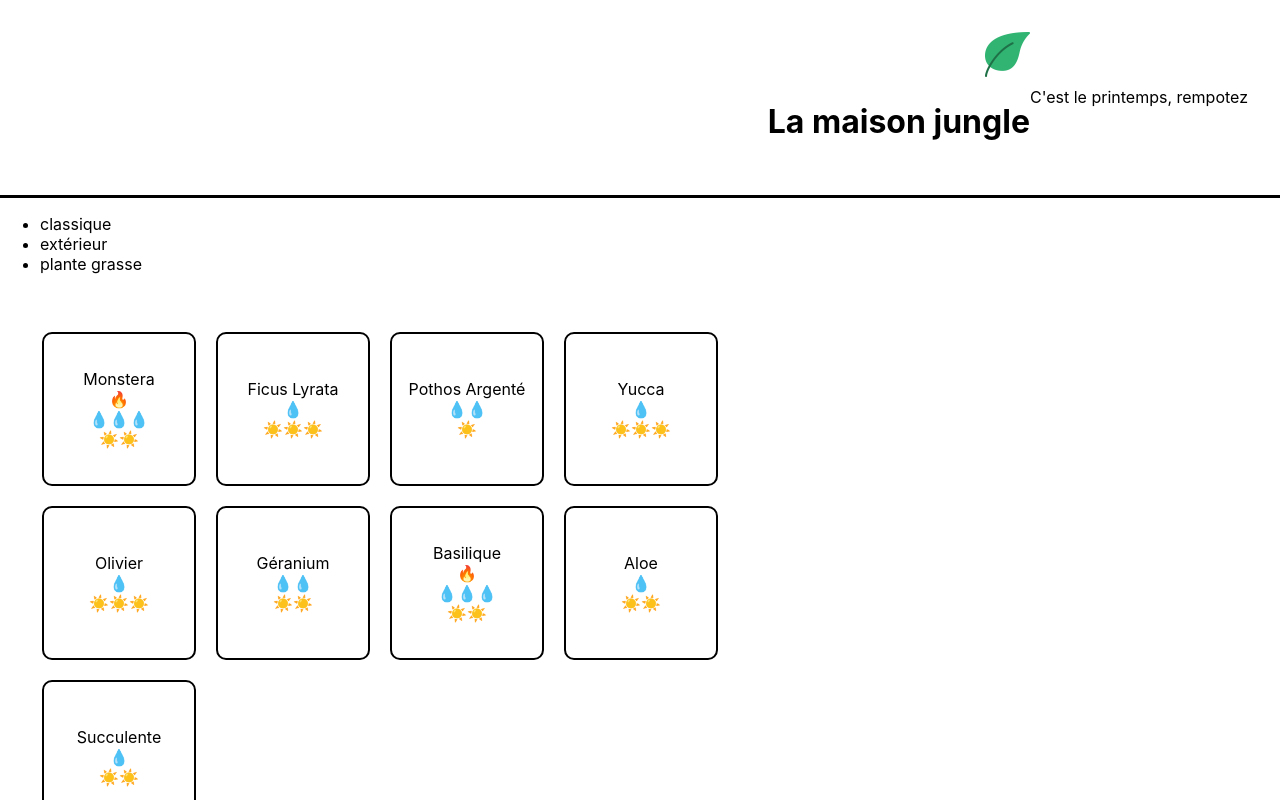
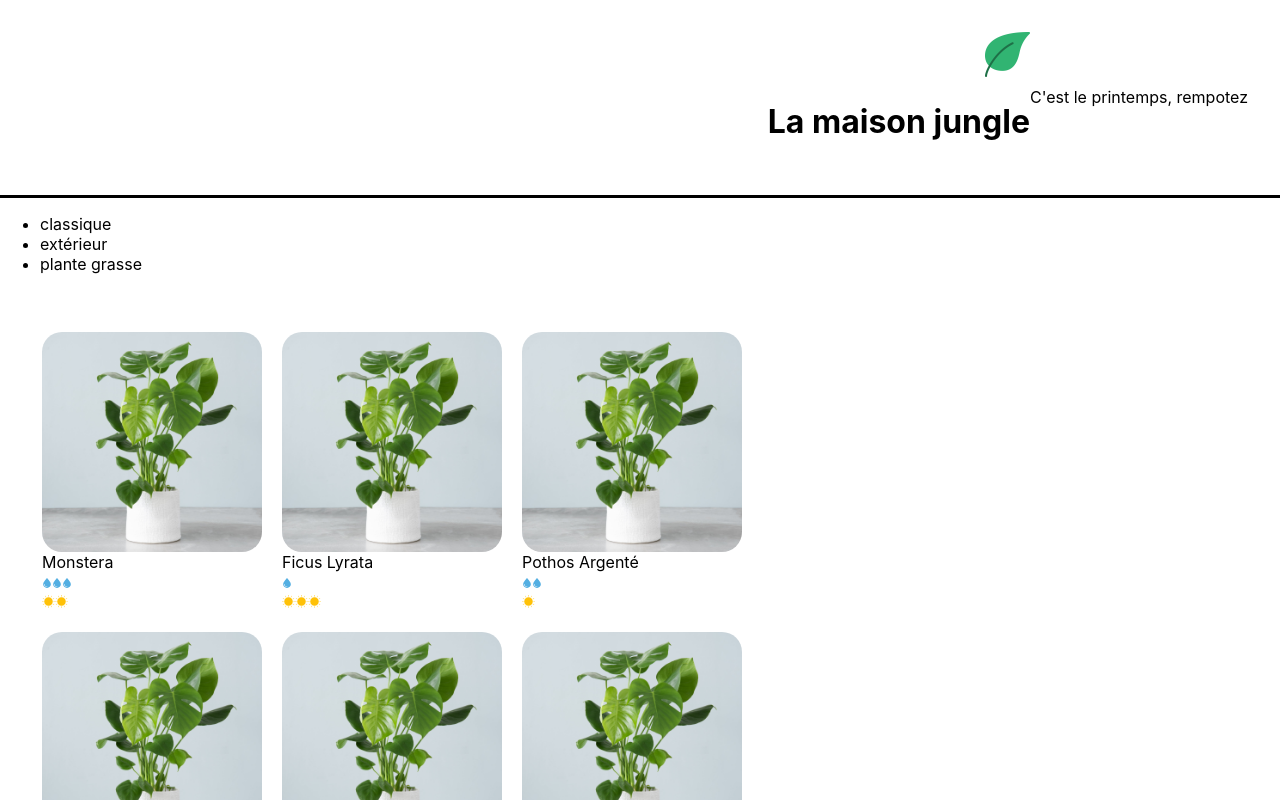
Before and after one commit to FranceHuon/la-maison-jungle, a React (Create React App) app in the folder la-maison-jungle/: page / in a window 1280 px wide. Shown: the top 800 px of the page. Built offline with nearby package versions, Linux system fonts and the light colour scheme.

Commit message:
Création du Footer.js

```diff
--- a/la-maison-jungle/src/components/App.js
+++ b/la-maison-jungle/src/components/App.js
@@ -1,6 +1,7 @@
 import Banner from './Banner'
 // import Cart from './Cart'
 import ShoppingList from './ShoppingList';
+import QuestionForm from './QuestionForm';
 
 function App() {
   return (
@@ -8,6 +9,7 @@ function App() {
       <Banner />
       {/* <Cart /> */}
       <ShoppingList />
+      <QuestionForm />
     </div>
   );
 }
--- a/la-maison-jungle/src/components/CareScale.js
+++ b/la-maison-jungle/src/components/CareScale.js
@@ -1,16 +1,41 @@
+import Sun from '../assets/sun.svg'
+import Water from '../assets/water.svg'
+
+const quantityLabel = {
+    1: 'peu',
+    2: 'modérément',
+    3: 'beaucoup'
+}
+
 function CareScale({ scaleValue, careType }) {
 
     const range = [1, 2, 3];
 
-    const scaleType = careType === 'light' ? '☀️' : '💧'
+    const scaleType =
+        careType === 'light' ? (
+            <img src={Sun} alt='sun-icon' />
+        ) : (
+            <img src={Water} alt='water-icon' />
+        )
 
     return (
-        <div>
-            {range.map((rangeElem) =>
-                scaleValue >= rangeElem ? <span key={rangeElem.toString()}>{scaleType}</span> : null
-            )}
-        </div>
+        <div
+            onClick={() =>
+                alert(
+                    `Cette plante requiert ${quantityLabel[scaleValue]} ${careType === 'light' ? 'de lumière' : 'd\'arrosage'
+                    }`
+                )
+            }
+        >
+            {
+                range.map((rangeElem) =>
+                    scaleValue >= rangeElem ? <span key={rangeElem.toString()}>{scaleType}</span> : null
+                )
+            }
+
+        </div >
     )
 }
 
+
 export default CareScale
--- a/la-maison-jungle/src/components/PlantItem.js
+++ b/la-maison-jungle/src/components/PlantItem.js
@@ -2,7 +2,18 @@ import CareScale from './CareScale'
 import '../styles/PlantItem.css'
 
 function PlantItem ({ name, cover, id, light, water}) {
-
+    return (
+        <li className='lmj-plant-item' >
+            <img className='lmj-plant-item-cover' src={cover} alt={`${name} cover`} />
+            {name}
+            <div>
+                <CareScale careType='water' scaleValue={water} />
+                <CareScale careType='light' scaleValue={light} />
+            </div>
+        </li>
+    )
 }
 
+
+
 export default PlantItem
--- /dev/null
+++ b/la-maison-jungle/src/components/QuestionForm.js
@@ -0,0 +1,16 @@
+import { useState } from 'react'
+
+function QuestionForm() {
+    const [inputValue, setInputValue] = useState('Posez votre question ici')
+    return (
+        <div>
+            <textarea
+                value={inputValue}
+                onChange={(e) => setInputValue(e.target.value)}
+            />
+              <button onClick={() => alert(inputValue)}>Alertez moi 🚨</button>
+        </div>
+    )
+}
+
+export default QuestionForm
--- a/la-maison-jungle/src/components/ShoppingList.js
+++ b/la-maison-jungle/src/components/ShoppingList.js
@@ -1,5 +1,4 @@
 import { plantList } from '../datas/plantList'
-import CareScale from '../components/CareScale'
 import PlantItem from '../components/PlantItem'
 import '../styles/ShoppingList.css'
 
@@ -20,14 +19,14 @@ function ShoppingList() {
                 ))}
             </ul>
             <ul className='lmj-plant-list'>
-                {plantList.map((plant) => (
-                    <li key={plant.id} className='lmj-plant-item'>
-                        {plant.name}
-                    {plant.isBestSale && <span>🔥</span>}
-                    {plant.isSpecialOffer && <div className='lmj-sales'>Soldes</div>}
-                    <CareScale careType='water' scaleValue={plant.water} />
-                    <CareScale careType='light' scaleValue={plant.light} />
-                </li>
+                {plantList.map(({id, cover, name, water, light }) => (
+                    <PlantItem
+                    id={id}
+                    cover={cover}
+                    name={name}
+                    water={water}
+                    light={light}
+                    />
                 ))}
             </ul>
         </div>
--- a/la-maison-jungle/src/datas/plantList.js
+++ b/la-maison-jungle/src/datas/plantList.js
@@ -1,67 +1,76 @@
+import monstera from '../assets/monstera.jpg'
+
 export const plantList = [
 	{
 		name: 'monstera',
 		category: 'classique',
 		id: '1ed',
-		isBestSale: true,
 		light: 2,
-		water: 3
+		water: 3,
+		cover: monstera
 	},
 	{
 		name: 'ficus lyrata',
 		category: 'classique',
 		id: '2ab',
 		light: 3,
-		water: 1
+		water: 1,
+		cover: monstera
 	},
 	{
 		name: 'pothos argenté',
 		category: 'classique',
 		id: '3sd',
 		light: 1,
-		water: 2
+		water: 2,
+		cover: monstera
 	},
 	{
 		name: 'yucca',
 		category: 'classique',
 		id: '4kk',
 		light: 3,
-		water: 1
+		water: 1,
+		cover: monstera
 	},
 	{
 		name: 'olivier',
 		category: 'extérieur',
 		id: '5pl',
 		light: 3,
-		water: 1
+		water: 1,
+		cover: monstera
 	},
 	{
 		name: 'géranium',
 		category: 'extérieur',
 		id: '6uo',
 		light: 2,
-		water: 2
+		water: 2,
+		cover: monstera
 	},
 	{
 		name: 'basilique',
 		category: 'extérieur',
 		id: '7ie',
-		isBestSale: true,
 		light: 2,
-		water: 3
+		water: 3,
+		cover: monstera
 	},
 	{
 		name: 'aloe',
 		category: 'plante grasse',
 		id: '8fp',
 		light: 2,
-		water: 1
+		water: 1,
+		cover: monstera
 	},
 	{
 		name: 'succulente',
 		category: 'plante grasse',
 		id: '9vn',
 		light: 2,
-		water: 1
+		water: 1,
+		cover: monstera
 	}
 ]
--- a/la-maison-jungle/src/styles/ShoppingList.css
+++ b/la-maison-jungle/src/styles/ShoppingList.css
@@ -5,26 +5,3 @@
 	flex-wrap: wrap;
 	max-width: 800px;
 }
-
-.lmj-plant-item {
-	border: solid 2px black;
-	border-radius: 10px;
-	height: 150px;
-	width: 150px;
-	margin: 10px;
-	display: flex;
-	align-items: center;
-	justify-content: center;
-	flex-direction: column;
-	position: relative;
-}
-
-.lmj-sales {
-	position: absolute;
-	right: 0px;
-	top: 10px;
-	font-weight: 500;
-	color: white;
-	padding: 5px 10px;
-	background-color: #007229;
-}
```
Also changed, not shown: la-maison-jungle/src/components/Footer.js (added, +17 -0 lines).
